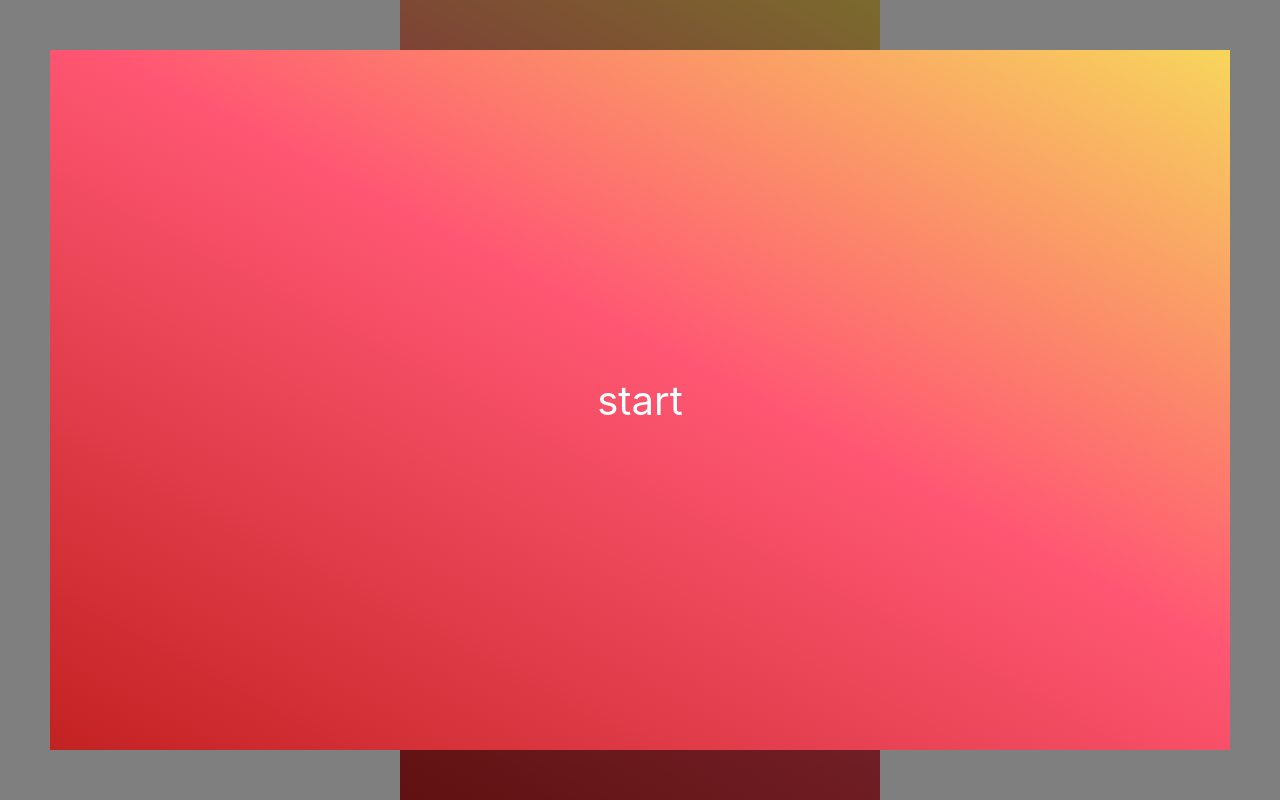
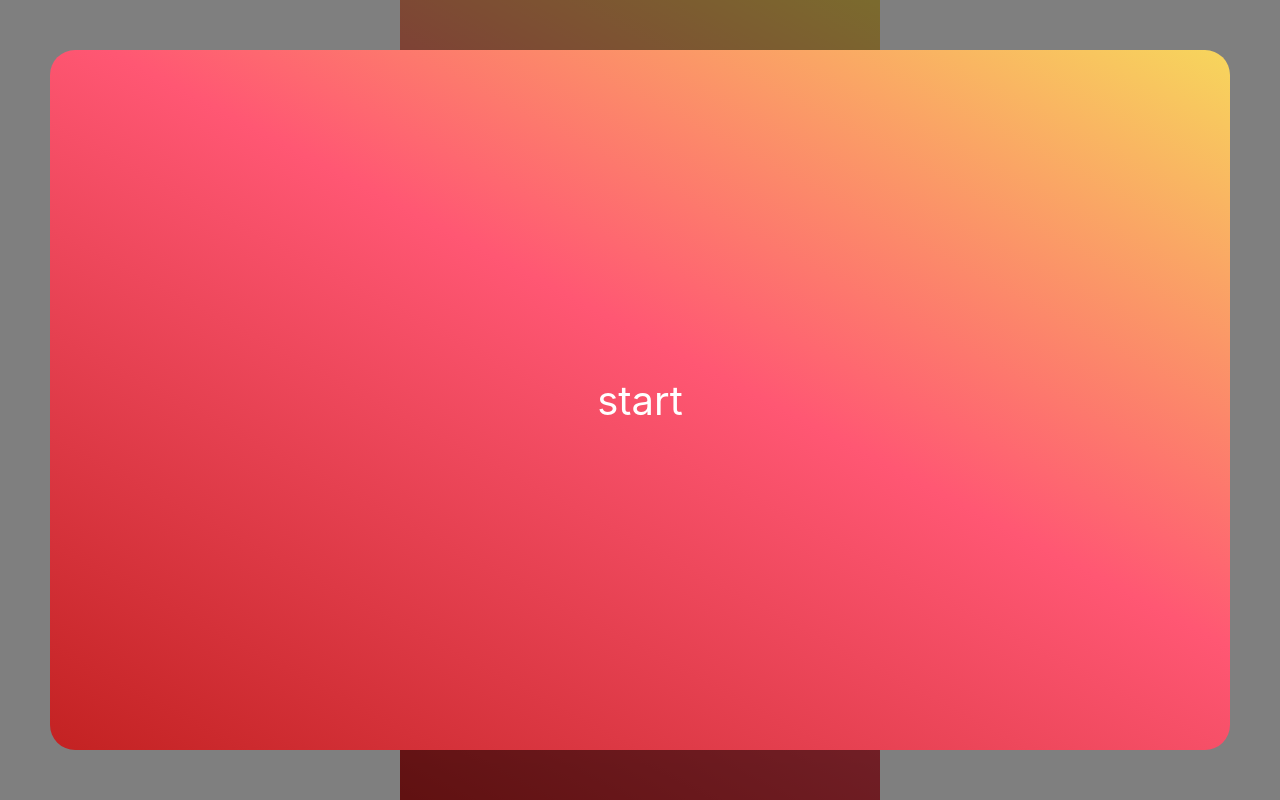
Before and after one commit to sigizmunde/mccafe-alarm-uix, a React (Create React App) app: page / in a window 1280 px wide. Built offline with nearby package versions, Linux system fonts and the light colour scheme; a web font is replaced by a local one.

Commit message:
fix: modal and cursor styles

```diff
--- a/src/components/ClockSwiper/ClockSwiper.styled.js
+++ b/src/components/ClockSwiper/ClockSwiper.styled.js
@@ -13,6 +13,7 @@ export const SwipeZone = styled.span`
   position: relative;
   margin-top: 15px;
   margin-bottom: 15px;
+  cursor: ns-resize;
   ::before {
     content: '▲';
     font-size: 12px;
--- a/src/components/ModalWindow/ModalWindow.jsx
+++ b/src/components/ModalWindow/ModalWindow.jsx
@@ -31,6 +31,7 @@ const Modal = styled.div`
     rgba(255, 87, 115, 1) 55%,
     rgba(247, 214, 92, 1) 100%
   );
+  border-radius: 25px;
 `;
 
 const ModalWindow = ({ handleClick }) => {
```
